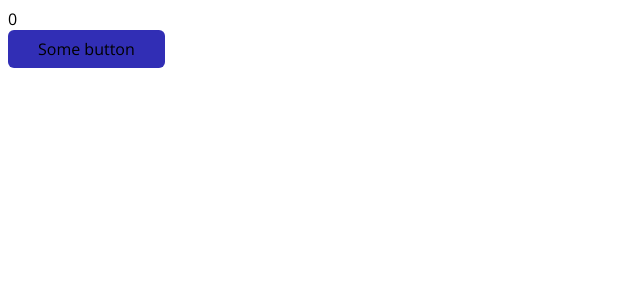
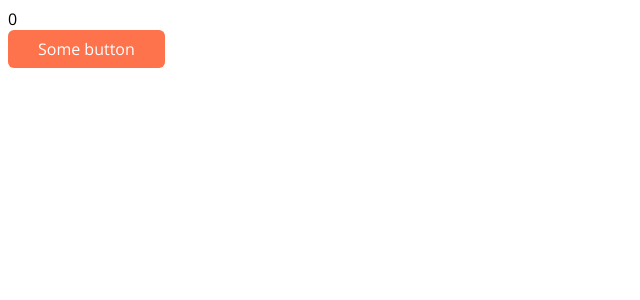
Before and after one commit to dktwho/menau-app, a React (Vite) app: page / in a window 1280 px wide. Shown: the top 300 px of the page, without its empty margins (0-640 px from the left). Built offline with nearby package versions, Linux system fonts and the light colour scheme.

Commit message:
style:modified style button

```diff
--- a/src/components/Button/Button.module.css
+++ b/src/components/Button/Button.module.css
@@ -6,11 +6,12 @@
     transition: background 0.25s;
     font-size: 16px;
     border: none;
+    color: var(--white-color)
 }
 
 .accent:hover {
-    background: #222096;
+    background: var(--primary-hover-color);
 }
 .accent {
-    background: #312EB5;
+    background: var(--primary-color)
 }
--- a/src/index.css
+++ b/src/index.css
@@ -1,6 +1,7 @@
 :root {
     --font: 'Open Sans', sans-serif;
     --primary-color: #FE724C;
+    --primary-hover-color: #b96b51;
     --text-secondary-color: #5B5B5E;
     --white-color: #FFFFFF;
     --text-color: #000000;
```
